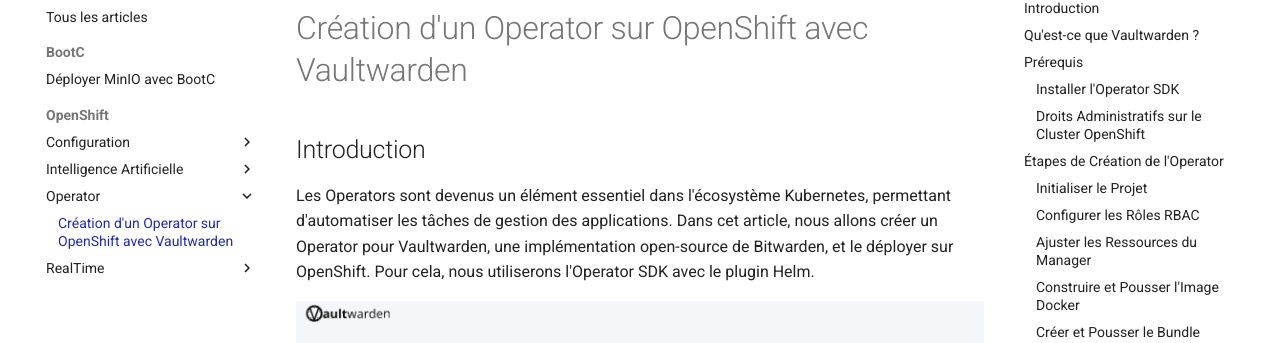
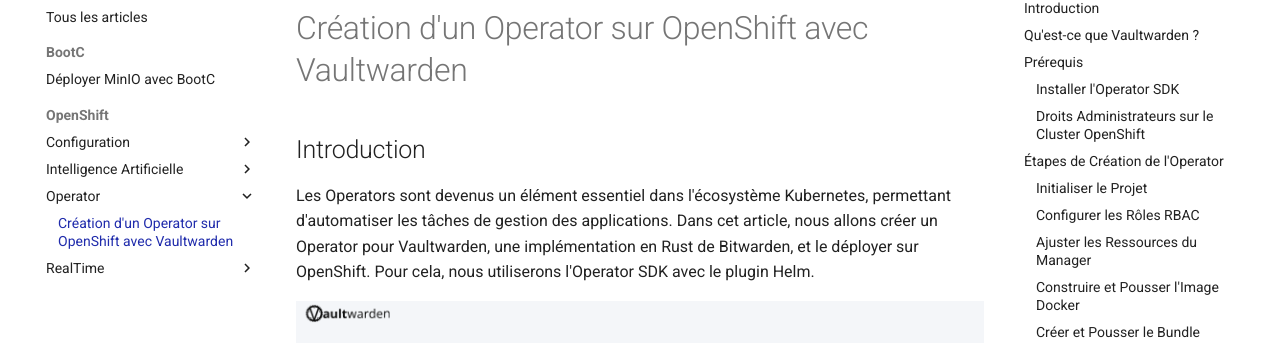
Before and after one commit to neutron-IT-organization/blog, an MkDocs documentation site: the page built from content/OpenShift/Operator/Vaultwarden.md, in a window 1280 px wide and 1400 px high. Shown: the part 130-473 px from the top of the window. Built offline with MkDocs 1.6.1 and Material for MkDocs 9.7.7, drawn with Linux system fonts in a browser that asks for light colours; some of the changed text lies outside the part shown.

````diff
--- a/content/OpenShift/Operator/Vaultwarden.md
+++ b/content/OpenShift/Operator/Vaultwarden.md
@@ -10,7 +10,7 @@
 
 ## Introduction
 
-Les Operators sont devenus un élément essentiel dans l'écosystème Kubernetes, permettant d'automatiser les tâches de gestion des applications. Dans cet article, nous allons créer un Operator pour Vaultwarden, une implémentation open-source de Bitwarden, et le déployer sur OpenShift. Pour cela, nous utiliserons l'Operator SDK avec le plugin Helm.
+Les Operators sont devenus un élément essentiel dans l'écosystème Kubernetes, permettant d'automatiser les tâches de gestion des applications. Dans cet article, nous allons créer un Operator pour Vaultwarden, une implémentation en Rust de Bitwarden, et le déployer sur OpenShift. Pour cela, nous utiliserons l'Operator SDK avec le plugin Helm.
 
 ![Vaultwarden](./img/vaultwarden-dashboard-ui.png)
 
@@ -38,9 +38,9 @@
 operator-sdk version
 ```
 
-### Droits Administratifs sur le Cluster OpenShift
+### Droits Administrateurs sur le Cluster OpenShift
 
-Assurez-vous d'avoir les droits administratifs nécessaires sur votre cluster OpenShift pour créer et gérer des Operators.
+Assurez-vous d'avoir les droits administrateurs nécessaires sur votre cluster OpenShift pour créer et gérer des Operators.
 
 ## Étapes de Création de l'Operator
 
@@ -54,7 +54,7 @@
 
 ### Configurer les Rôles RBAC
 
-Modifiez le fichier `config/rbac/role.yaml` pour accorder les droits nécessaires à l'Operator. Dans notre cas, nous allons donner des droits administratifs au `manager-role`.
+Modifiez le fichier `config/rbac/role.yaml` pour accorder les droits nécessaires à l'Operator. Dans notre cas, nous allons donner des droits administrateurs au `manager-role`.
 
 ```yaml
 apiVersion: rbac.authorization.k8s.io/v1
````
